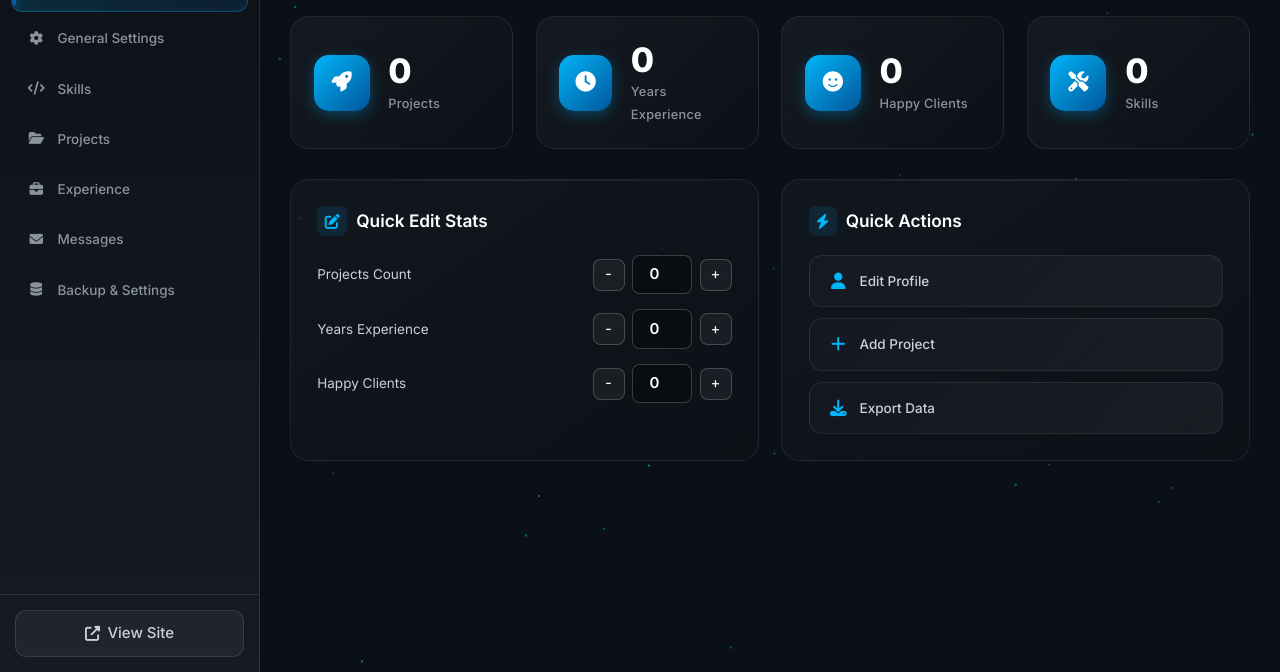
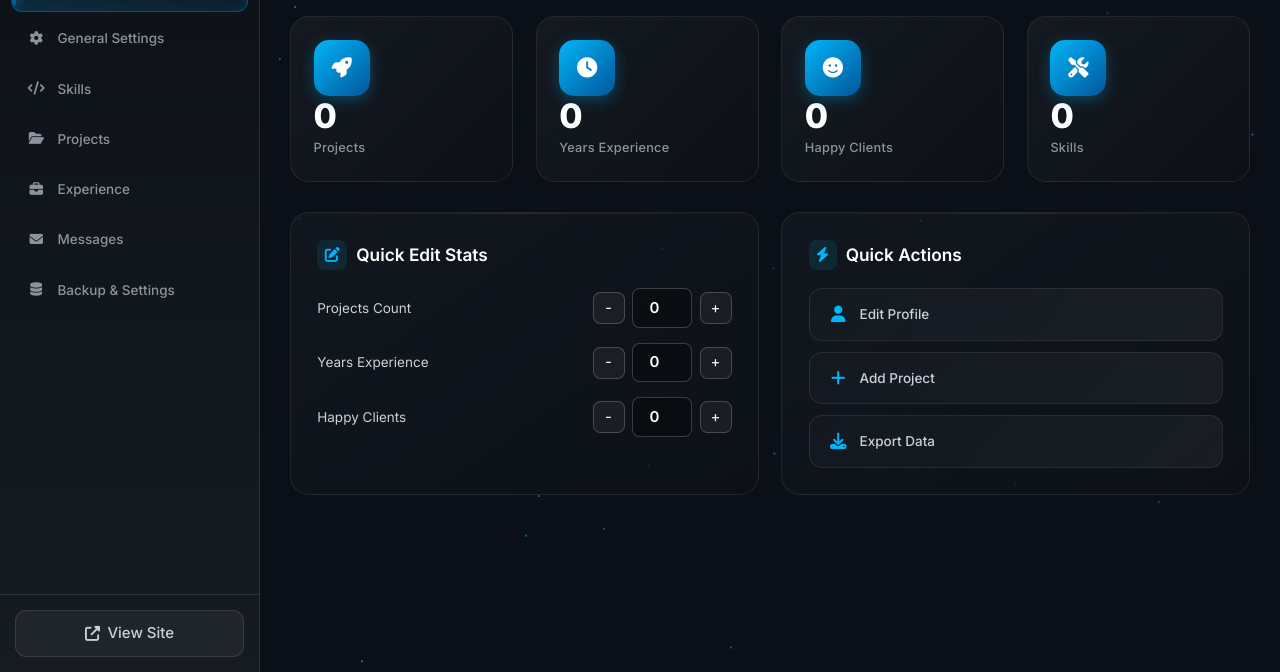
Before and after one commit to modola0100/-Portfolio, a website: page admin/admin.html in a window 1280 px wide. Shown: the part 128-800 px from the top of the page. Drawn offline with nearby package versions, Linux system fonts and the light colour scheme.

Commit message:
Improve: Add detailed console logging and enhanced CSS display rules for admin panel

```diff
--- a/admin/admin.html
+++ b/admin/admin.html
@@ -16,11 +16,38 @@
     <style>
         /* Force layout fixes */
         * { box-sizing: border-box; }
-        body { margin: 0; padding: 0; }
-        .main-content {
+        body { margin: 0; padding: 0; overflow-x: hidden; }
+
+        main.main-content {
             margin-left: 260px !important;
             width: calc(100% - 260px) !important;
             display: block !important;
+            opacity: 1 !important;
+            transform: none !important;
+            min-height: 100vh;
+        }
+
+        /* Ensure all sections are visible */
+        .content-section {
+            display: none !important;
+            opacity: 0 !important;
+            transition: opacity 0.3s ease !important;
+        }
+
+        .content-section.active {
+            display: block !important;
+            opacity: 1 !important;
+        }
+
+        /* Ensure cards show */
+        .admin-card, .stat-card {
+            display: block !important;
+            opacity: 1 !important;
+            visibility: visible !important;
+        }
+
+        .stats-grid, .dashboard-grid, .section-grid {
+            display: grid !important;
         }
     </style>
 </head>
--- a/admin/admin.js
+++ b/admin/admin.js
@@ -95,18 +95,29 @@ function generateId() {
 // ===== Initialize =====
 document.addEventListener('DOMContentLoaded', async () => {
     try {
-        console.log('Starting admin initialization...');
+        console.log('🟢 Admin Initialization Started');
+        console.log('📍 Page:', window.location.href);
+        console.log('📍 DOM Elements Found:', {
+            main: !!document.querySelector('main'),
+            sidebar: !!document.querySelector('.sidebar'),
+            sections: document.querySelectorAll('.content-section').length
+        });
 
         // Check authentication first
         if (!checkAuth()) return;
 
         // Make main visible
         const mainEl = document.querySelector('main');
-        if (mainEl) mainEl.classList.add('loaded');
+        if (mainEl) {
+            mainEl.classList.add('loaded');
+            console.log('🟢 Main element made visible');
+        } else {
+            console.log('🔴 Main element not found!');
+        }
 
         // Initialize particles
         initParticles();
-        console.log('Particles initialized');
+        console.log('🟢 Particles initialized');
 
         // Show loading state
         showLoading(true);
```
